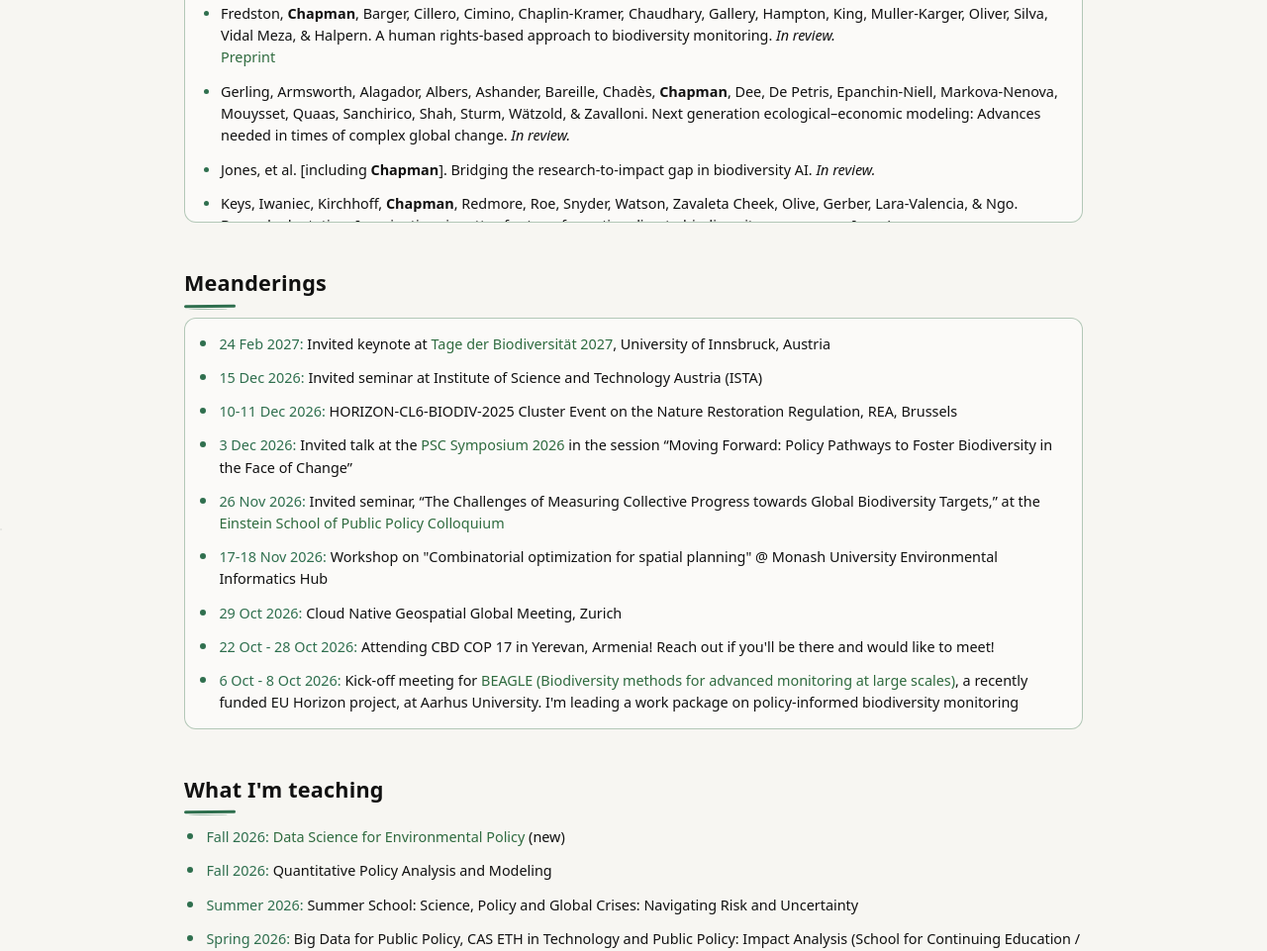
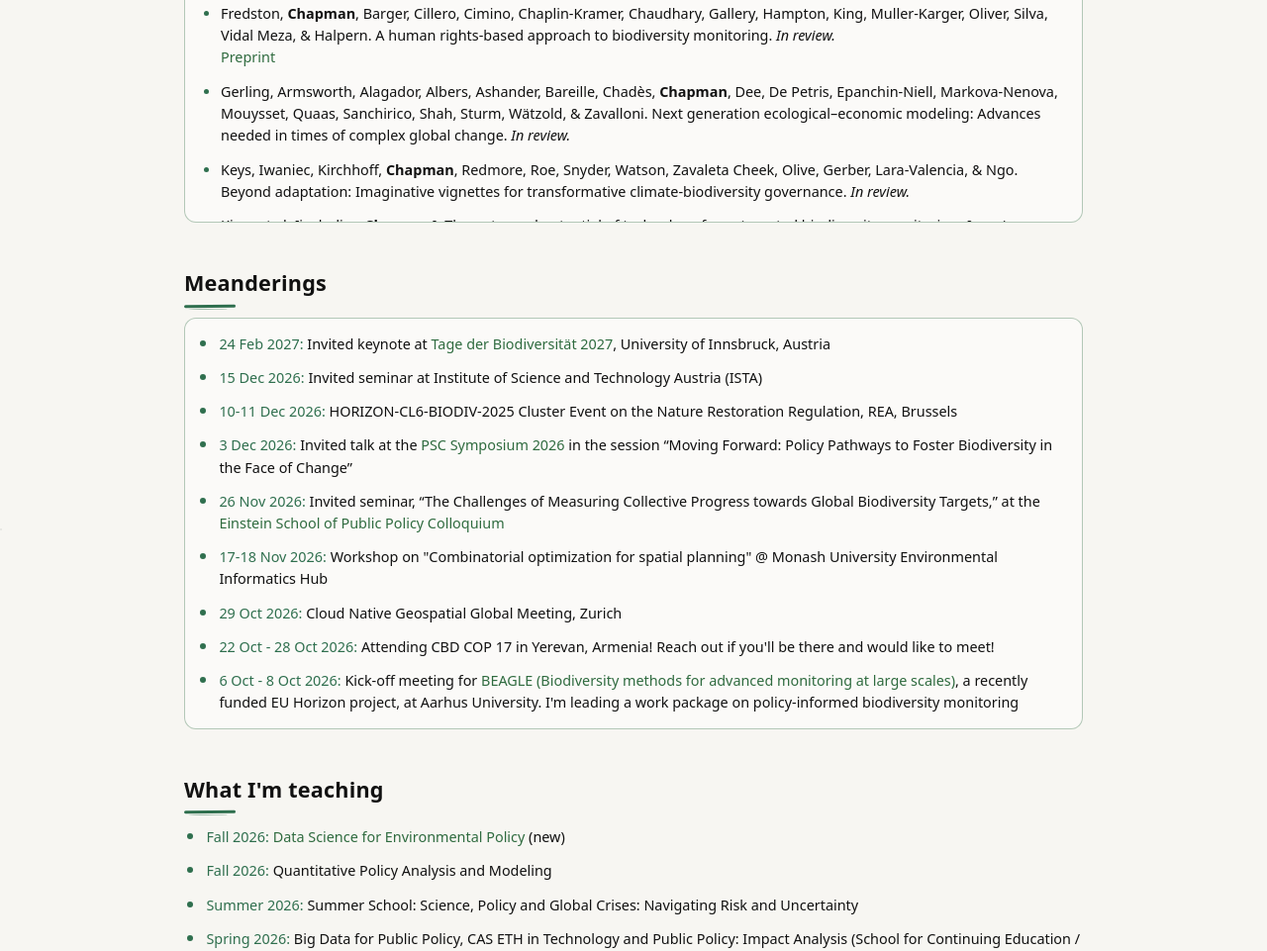
Before and after one commit to milliechapman/milliechapman.github.io, a plain HTML site: page index.html in a window 1280 px wide. Shown: the part 1066-2027 px from the top of the page at 99% size. Drawn offline with Linux system fonts and the light colour scheme; no server answers; files whose address does not match are found by name.

```diff
--- a/index.html
+++ b/index.html
@@ -118,7 +118,6 @@ In my free time, you’ll find me in the mountains or the ocean, savoring time w
           <li>Faxon, Peersen, & <strong>Chapman</strong>. Protecting biodiversity demands understanding the diverse values of data. <em>In review.</em></li>
           <li>Fredston, <strong>Chapman</strong>, Barger, Cillero, Cimino, Chaplin-Kramer, Chaudhary, Gallery, Hampton, King, Muller-Karger, Oliver, Silva, Vidal Meza, & Halpern. A human rights-based approach to biodiversity monitoring. <em>In review.</em> <br /><a href="https://doi.org/10.32942/X2M689">Preprint</a></li>
           <li>Gerling, Armsworth, Alagador, Albers, Ashander, Bareille, Chadès, <strong>Chapman</strong>, Dee, De Petris, Epanchin-Niell, Markova-Nenova, Mouysset, Quaas, Sanchirico, Shah, Sturm, Wätzold, & Zavalloni. Next generation ecological–economic modeling: Advances needed in times of complex global change. <em>In review.</em></li>
-          <li>Jones, et al. [including <strong>Chapman</strong>]. Bridging the research-to-impact gap in biodiversity AI. <em>In review.</em></li>
           <li>Keys, Iwaniec, Kirchhoff, <strong>Chapman</strong>, Redmore, Roe, Snyder, Watson, Zavaleta Cheek, Olive, Gerber, Lara-Valencia, & Ngo. Beyond adaptation: Imaginative vignettes for transformative climate-biodiversity governance. <em>In review.</em></li>
           <li>King, et al. [including <strong>Chapman</strong>]. The untapped potential of technology for automated biodiversity monitoring. <em>In review.</em></li>
           <li>Michaelsen, et al. [including <strong>Chapman</strong>]. Increasing the political feasibility of achieving the 30×30 global conservation target. <em>In review.</em></li>
```
